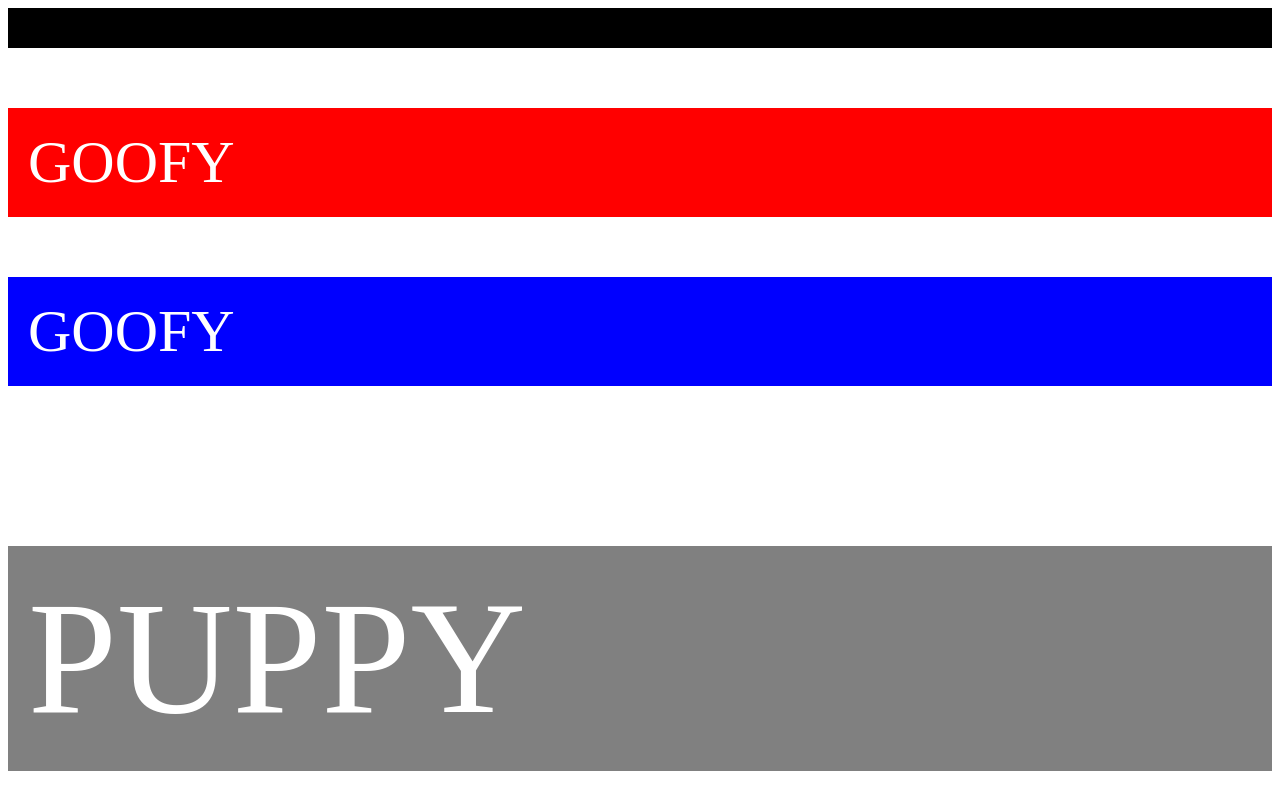
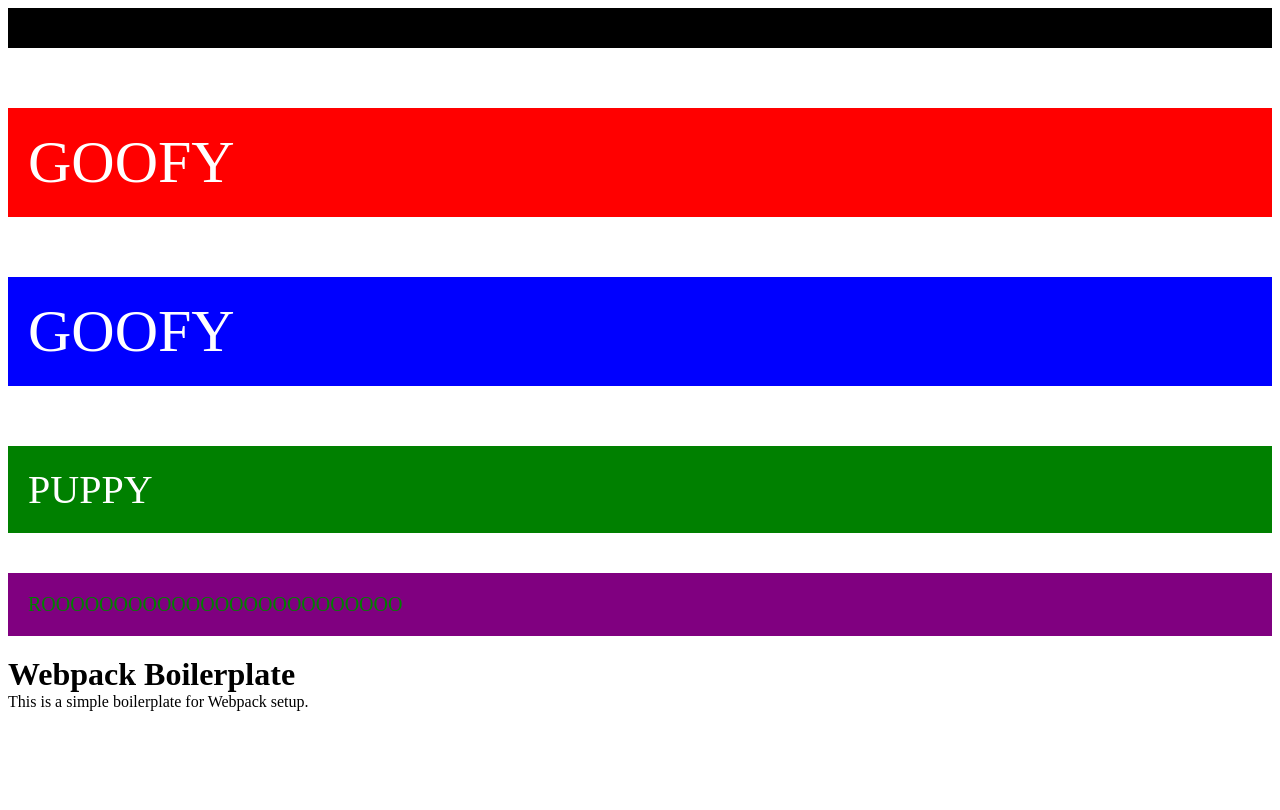
Before and after one commit to webioann/webpack_sandbox, a website built with webpack: page src/template.html in a window 1280 px wide. Built offline with nearby package versions, Linux system fonts and the light colour scheme.

Commit message:
issues was fixed

```diff
--- a/package.json
+++ b/package.json
@@ -5,7 +5,7 @@
   "license": "ISC",
   "author": "Webioann",
   "scripts": {
-    "build": "webpack serve --mode production",
+    "build": "webpack --mode production",
     "dev": "webpack serve --mode development --watch",
     "watch": "webpack --watch",
     "test": "echo \"Error: no test specified\" && exit 1"
--- a/src/styles.scss
+++ b/src/styles.scss
@@ -16,8 +16,20 @@
     padding: 20px;
 }
 .puppy{
-    background-color: gray;
+    background-color: green;
     color: white;
-    font-size: 160px;
+    font-size: 40px;
     padding: 20px;
 }
+.roo{
+    background-color: purple;
+    color: green;
+    font-size: 20px;
+    padding: 20px;
+}
+.container *{
+    margin: 0;
+    padding: 0;
+    box-sizing: border-box;
+    color: #000;
+}
--- a/src/template.html
+++ b/src/template.html
@@ -12,5 +12,10 @@
     <p class="goofy">GOOFY</p>
     <p class="ppp">GOOFY</p>
     <p class="puppy">PUPPY</p>
+    <p class="roo">ROOOOOOOOOOOOOOOOOOOOOOOOO</p>
+    <div class="container">
+        <h1>Webpack Boilerplate</h1>
+        <p>This is a simple boilerplate for Webpack setup.</p>
+    </div>
 </body>
 </html>
--- a/webpack.config.js
+++ b/webpack.config.js
@@ -3,6 +3,8 @@ const HtmlWebpackPlugin = require('html-webpack-plugin');
 const MiniCssExtractPlugin = require('mini-css-extract-plugin');
 
 module.exports = {
+    mode: "development", // or 'production'
+    devtool: 'inline-source-map', // for development, use 'source-map' for production
     entry: {
         main: path.resolve(__dirname, './src/main.ts'),
     },
@@ -12,17 +14,18 @@ module.exports = {
     },
     devServer: {
         static: {
-          directory: path.join(__dirname, 'dist'), // Or your desired content base
+          directory: path.resolve(__dirname, 'dist'), // Or your desired content base
         },
         port: 8080, // Or your preferred port
         open: true,
         historyApiFallback: true,
-        hot: true, // Enable Hot Module Replacement
+        hot: true,
+        compress: true, // Enable gzip compression
     },
         plugins: [
         new HtmlWebpackPlugin({
             title: 'webpack Boilerplate',
-            template: path.resolve(__dirname, './src/template.html'), // шаблон
+            template: path.resolve(__dirname, './src/template.html'), // pattern to your HTML template
             filename: 'index.html', // output file
             inject: 'body', // script tags will be injected into the body
         }),
@@ -37,13 +40,14 @@ module.exports = {
             {
                 test: /\.(s*)css$/i,
                 use: [
-                    MiniCssExtractPlugin.loader, "css-loader", "sass-loader"
+                    "style-loader", "css-loader", "sass-loader"
+                    // MiniCssExtractPlugin.loader, "css-loader", "sass-loader"
                 ],
                 // use: ['style-loader', 'css-loader', 'sass-loader'],
             },
             {
                 test: /\.ts?$/,
-                use: ['ts-loader', 'babel-loader'],
+                use: ['ts-loader'],
                 exclude: /node_modules/,
             },
              // images rules
```
Also changed, not shown: dist/index.html.
